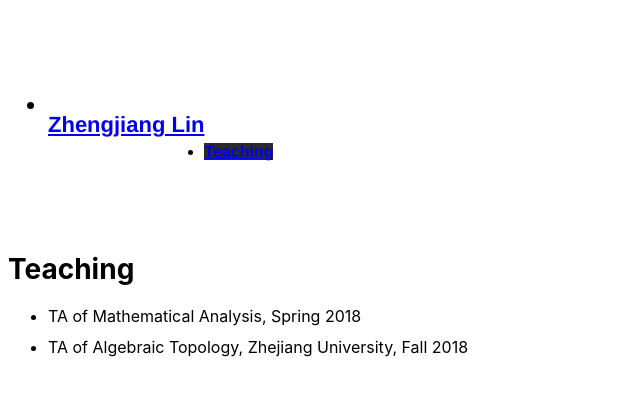
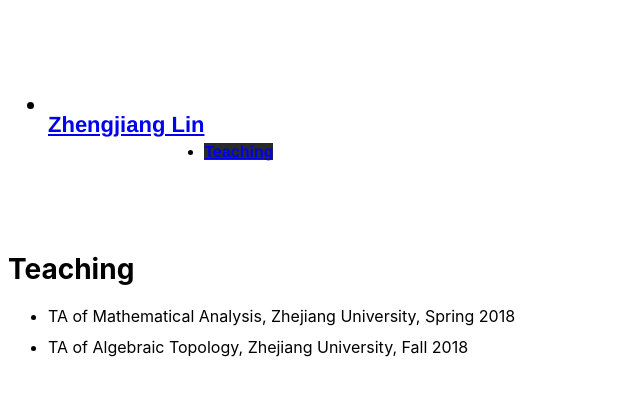
Before and after one commit to Acrescent/Acrescent.github.io, a Jekyll site: the page built from teaching.md, in a window 1280 px wide. Shown: the top 396 px of the page, without its empty margins (0-640 px from the left). Built offline with Jekyll 4.4.1, drawn with Linux system fonts in a browser that asks for light colours.

Commit message:
Update teaching.md

```diff
--- a/teaching.md
+++ b/teaching.md
@@ -8,5 +8,5 @@ order: 2
 
 # Teaching
 
-- TA of Mathematical Analysis, Spring 2018
+- TA of Mathematical Analysis, Zhejiang University, Spring 2018
 - TA of Algebraic Topology, Zhejiang University, Fall 2018
```
